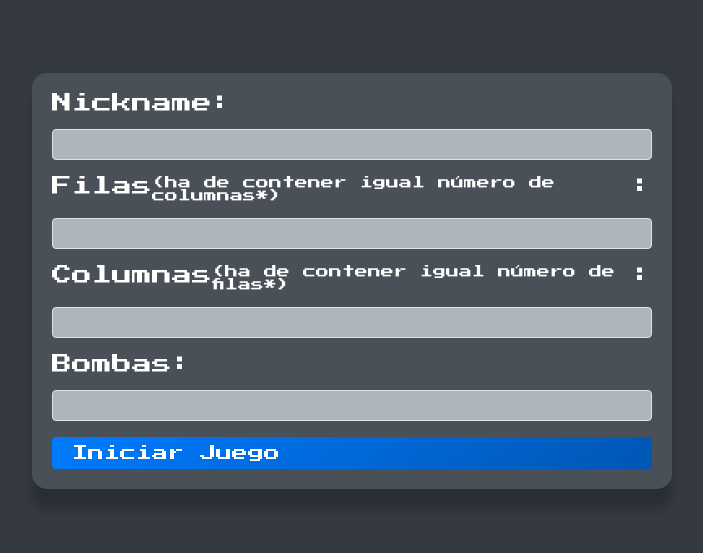
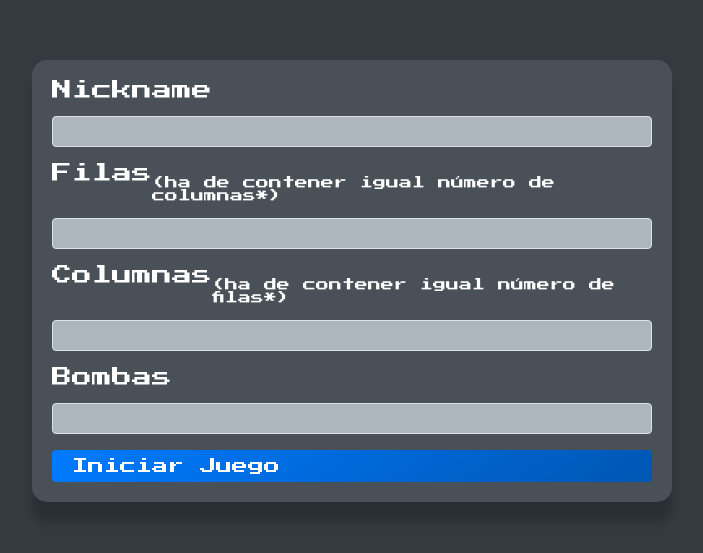
Before and after one commit to ulisescastell/Buscaminas, a plain HTML site: page index.html in a window 1280 px wide. Shown: the part 119-672 px from the top of the page, without its empty margins (288-991 px from the left). Drawn offline with Linux system fonts and the light colour scheme.

Commit message:
last commit

```diff
--- a/index.html
+++ b/index.html
@@ -9,16 +9,16 @@
 </head>
 <body>
     <form id="configuracionJuego">
-        <label for="nombre">Nickname:</label>
+        <label for="nombre">Nickname</label>
         <input type="text" id="nombre" name="nombre" required>
 
-        <label for="filas">Filas<span id="infoLabel"> (ha de contener igual número de columnas*)</span>:</label>
+        <label for="filas">Filas<span id="infoLabel"><br>(ha de contener igual número de columnas*)</span></label>
         <input type="number" id="filas" name="filas" min="5" max="10" required>
 
-        <label for="columnas">Columnas<span id="infoLabel"> (ha de contener igual número de filas*)</span>:</label>
+        <label for="columnas">Columnas<span id="infoLabel"><br> (ha de contener igual número de filas*)</span></label>
         <input type="number" id="columnas" name="columnas" min="5" max="10" required>
 
-        <label for="bombas">Bombas:</label>
+        <label for="bombas">Bombas</label>
         <input type="number" id="bombas" name="bombas" min="1" max="99" required>
 
         <button type="submit">Iniciar Juego</button>
--- a/style.css
+++ b/style.css
@@ -130,11 +130,12 @@ p {
   margin-top: 10px;
   border-radius: 1rem;
   height: auto;
+  box-shadow: 0 20px 10px rgba(0,0,0,0.2);
 }
 
 .info {
   color: white;
-  font-size: 28px;
+  font-size: 20px;
   font-family: 'Press Start 2P', cursive;
   padding: 1rem;
   height: 50px;
```
Also changed, not shown: juego.html (+1 -1 lines).
